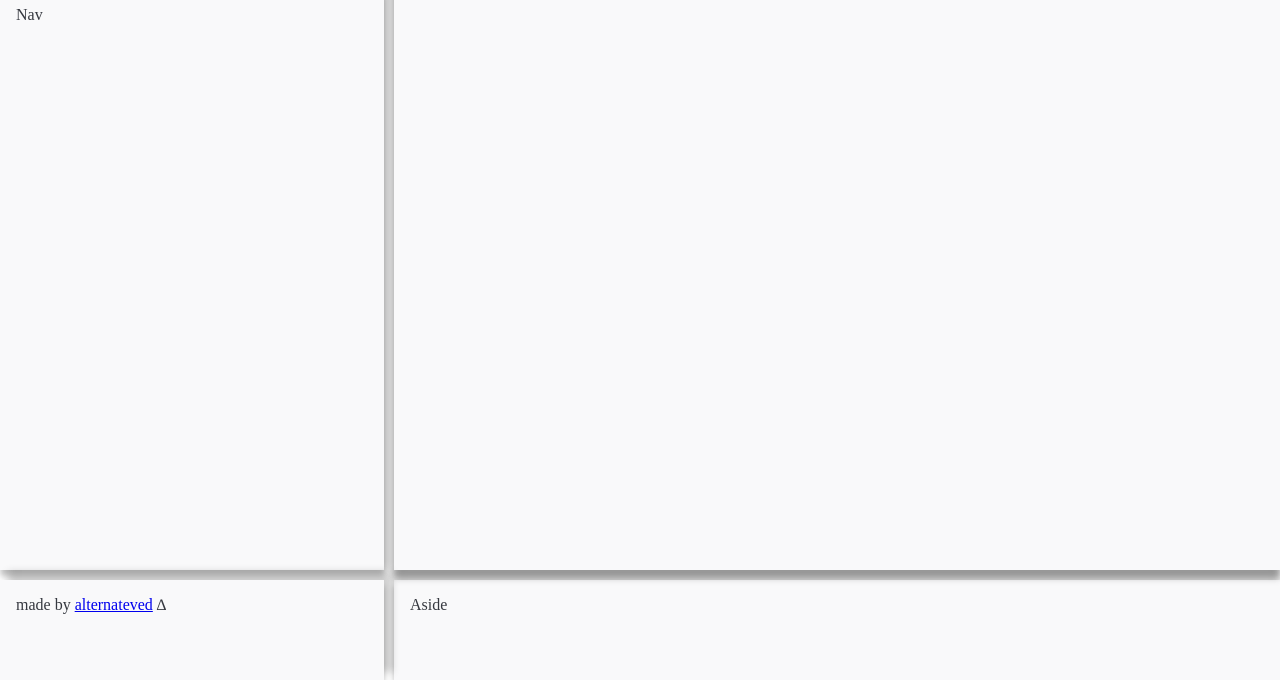
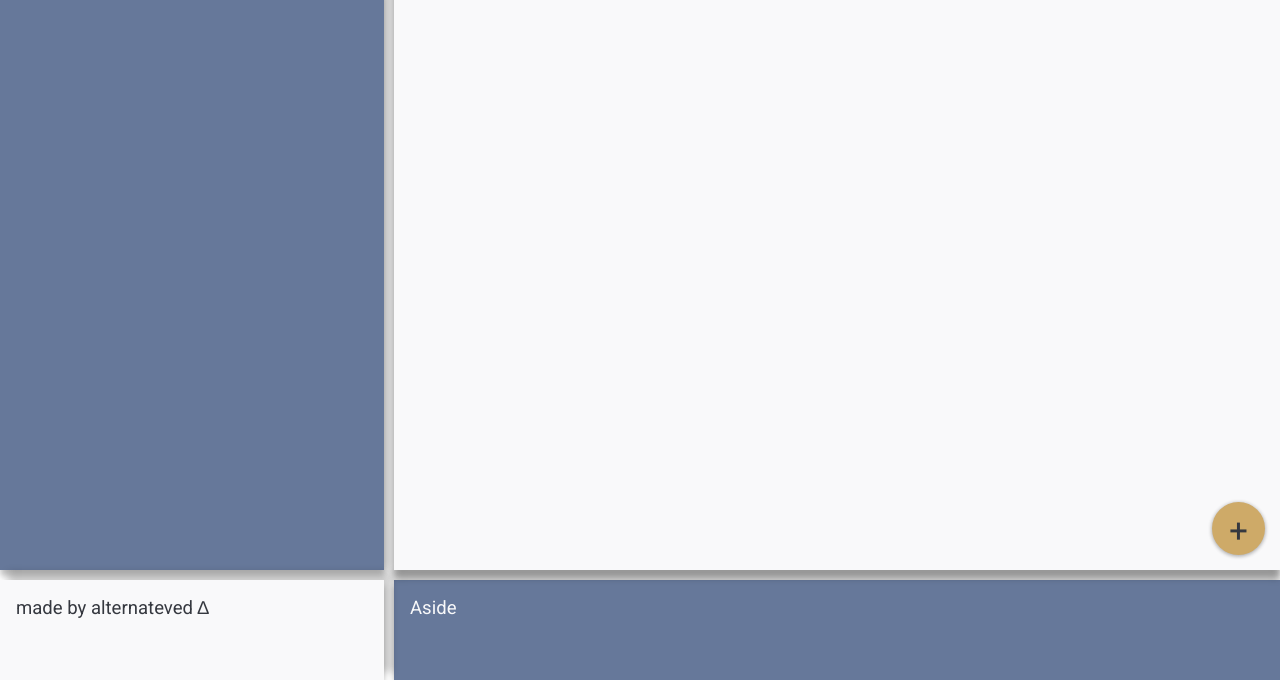
Before and after one commit to alternateved/library, a plain HTML site: page index.html in a window 1280 px wide. Shown: the part 120-800 px from the top of the page. Drawn offline with Linux system fonts and the light colour scheme.

Commit message:
Add and style button

```diff
--- a/index.html
+++ b/index.html
@@ -11,20 +11,24 @@
   <body>
     <header>
       <div class="logo">
-        <img src="images/logo.png" alt="logo">
+        <img src="images/logo.png" alt="logo" />
       </div>
       <h1>Library</h1>
     </header>
 
     <aside>Aside</aside>
-    <nav>Nav</nav>
-    <main>Main</main>
+    <nav>
+    </nav>
+    <main>
+      <div id="container"></div>
+      <button id="submit-button">+</button>
+    </main>
 
     <footer>
       made by
       <a href="https://github.com/alternateved" target="”_blank”"
-        >alternateved</a>
-        ∆
+        >alternateved ∆</a
+      >
     </footer>
 
     <script src="scripts/script.js"></script>
--- a/styles/style.css
+++ b/styles/style.css
@@ -1,3 +1,6 @@
+@import url("https://fonts.googleapis.com/css2?family=Roboto+Mono&display=swap");
+@import url("https://fonts.googleapis.com/css2?family=Roboto&display=swap");
+
 body {
   display: grid;
   grid-template-areas:
@@ -10,37 +13,89 @@ body {
   grid-column-gap: 10px;
   height: 100vh;
   margin: 0;
+  font-size: calc(0.6rem + 0.7vw);
+  font-family: "Roboto", sans-serif;
+  line-height: calc(1.1rem + 0.5vw);
   color: #35383f;
-  background-color: #FFFFFF;
+  background-color: #ffffff;
 }
 header {
   grid-area: header;
+  font-size: calc(0.7rem + 1vw);
   display: flex;
   justify-content: center;
   align-items: center;
   padding: 0;
-  box-shadow: 8px 8px 8px rgba(0,0,0,0.19), 0 6px 6px rgba(0,0,0,0.23);
+  box-shadow: 8px 8px 8px rgba(0, 0, 0, 0.19), 0 6px 6px rgba(0, 0, 0, 0.23);
 }
 .logo img {
   width: 100%;
   height: auto;
   max-width: 200px;
 }
-footer {
-  grid-area: footer;
-  box-shadow: 8px -8px 8px rgba(0,0,0,0.19), 0 6px 6px rgba(0,0,0,0.23);
-}
 main {
   grid-area: main;
-  box-shadow: 0 8px 8px rgba(0,0,0,0.19), 0 6px 6px rgba(0,0,0,0.23);
+  position: relative;
+  box-shadow: 0 8px 8px rgba(0, 0, 0, 0.19), 0 6px 6px rgba(0, 0, 0, 0.23);
+  background: #f9f9fa;
+}
+#submit-button {
+  position: absolute;
+  bottom: 15px;
+  right: 15px;
+  border-width: 0;
+  outline: none;
+  height: 53px;
+  width: 53px;
+  border-radius: 50%;
+  font-family: "Roboto Mono", monospace;
+  font-size: calc(1.5rem + 0.7vw);
+  box-shadow: 0 1px 4px rgba(0, 0, 0, 0.16), 0 1px 4px rgba(0, 0, 0, 0.23);
+  background-color: #ceaa68;
+  color: #35383f;
+}
+#submit-button:before {
+  content: "";
+  position: absolute;
+  top: 50%;
+  left: 50%;
+  display: block;
+  width: 0;
+  padding-top: 0;
+  border-radius: 100%;
+  background-color: rgba(236, 240, 241, .3);
+  -webkit-transform: translate(-50%, -50%);
+  -moz-transform: translate(-50%, -50%);
+  -ms-transform: translate(-50%, -50%);
+  -o-transform: translate(-50%, -50%);
+  transform: translate(-50%, -50%);
+}
+#submit-button:active:before {
+  width: 120%;
+  padding-top: 120%;
+  transition: width .2s ease-out, padding-top .2s ease-out;
 }
 nav {
   grid-area: nav;
-  box-shadow: 8px 0px 8px rgba(0,0,0,0.19), 0 6px 6px rgba(0,0,0,0.23);
+  box-shadow: 8px 0px 8px rgba(0, 0, 0, 0.19), 0 6px 6px rgba(0, 0, 0, 0.23);
+  color: #f9f9fa;
+  background: #66789a;
 }
+
 aside {
   grid-area: aside;
-  box-shadow: 0 -8px 8px rgba(0,0,0,0.19), 0 6px 6px rgba(0,0,0,0.23);
+  box-shadow: 0 -8px 8px rgba(0, 0, 0, 0.19), 0 6px 6px rgba(0, 0, 0, 0.23);
+  color: #f9f9fa;
+  background: #66789a;
+}
+footer {
+  grid-area: footer;
+  box-shadow: 8px -8px 8px rgba(0, 0, 0, 0.19), 0 6px 6px rgba(0, 0, 0, 0.23);
+  background: #f9f9fa;
+}
+footer a {
+  text-decoration: none;
+  color: #35383f;
 }
 header,
 footer,
@@ -48,7 +103,6 @@ main,
 nav,
 aside {
   padding: 1rem;
-  background: #F9F9FA;
 }
 /* Stack the layout on small devices/viewports. */
 @media all and (max-width: 575px) {
@@ -59,7 +113,7 @@ aside {
       "main"
       "aside"
       "footer";
-    grid-template-rows: 100px 200px 1fr 100px 70px;
+    grid-template-rows: 100px 100px 1fr 100px 70px;
     grid-template-columns: 1fr;
   }
   header,
```
